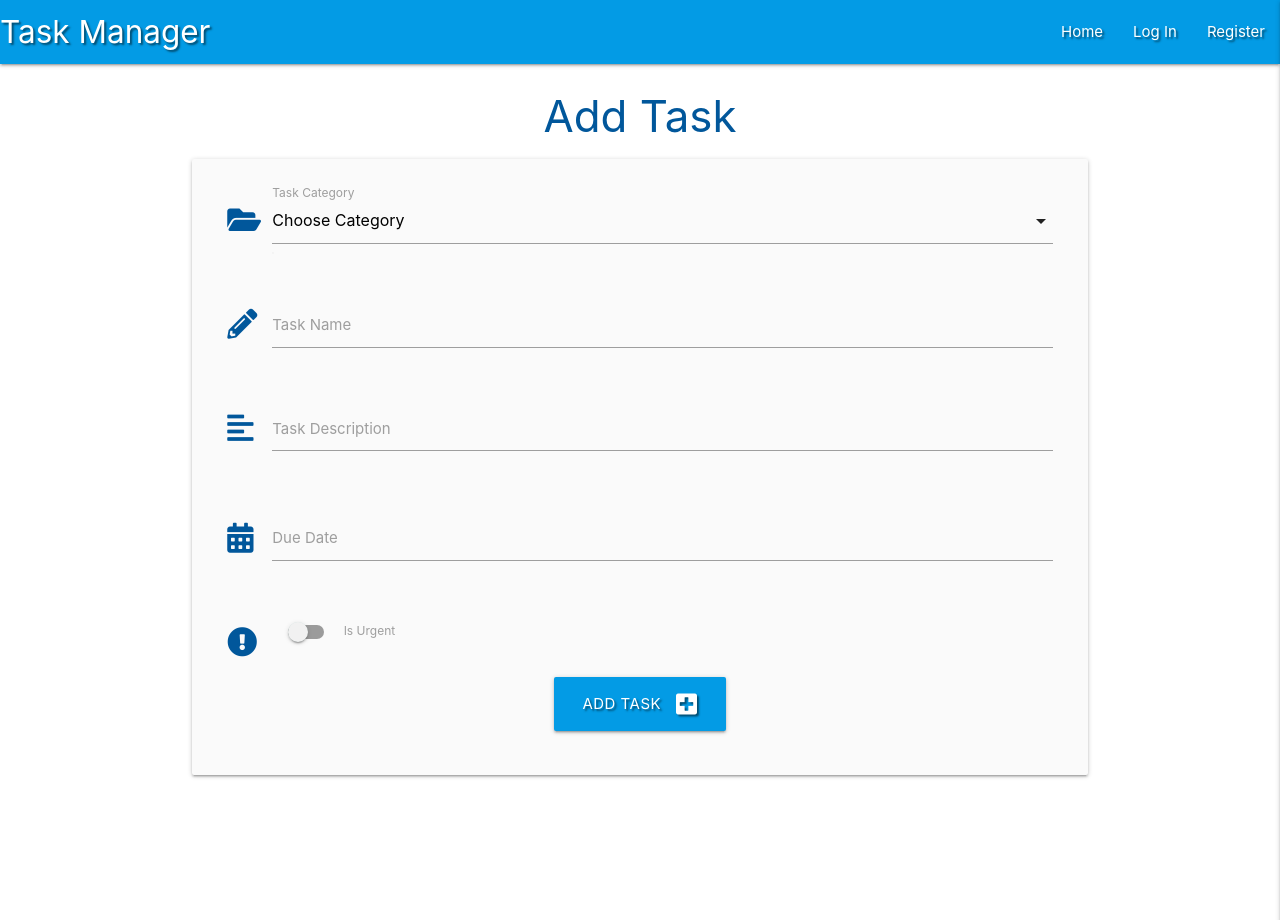
After one commit to vahega/Data_Manger-, a Flask app: page /add_task in a window 1280 px wide. The commit adds this page. Run offline with Flask 2, Linux system fonts and the light colour scheme; data that the repository does not hold is empty; some libraries are stand-ins or nearby versions.

Commit message:
add category

```diff
--- a/static/css/style.css
+++ b/static/css/style.css
@@ -0,0 +1,17 @@
+
+.text-shadow {
+    text-shadow: 2px 2px 2px rgba(0, 0, 0, 0.5);
+}
+
+.flashes h4 {
+    line-height: 2;
+}
+
+.btn-small {
+    margin: 5px;
+}
+
+.collapsible-header .col strong {
+    margin: 5px;
+    line-height: 42px;
+}
--- a/static/js/script.js
+++ b/static/js/script.js
@@ -0,0 +1,110 @@
+/*
+    jQuery for MaterializeCSS initialization
+*/
+
+$(document).ready(function () {
+    $(".sidenav").sidenav({edge: "right"});
+    $(".collapsible").collapsible();
+    $(".tooltipped").tooltip();
+    $("select").formSelect();
+    $(".datepicker").datepicker({
+        format: "dd mmmm, yyyy",
+        yearRange: 3,
+        showClearBtn: true,
+        i18n: {
+            done: "Select"
+        }
+    });
+
+    validateMaterializeSelect();
+    function validateMaterializeSelect() {
+        let classValid = { "border-bottom": "1px solid #4caf50", "box-shadow": "0 1px 0 0 #4caf50" };
+        let classInvalid = { "border-bottom": "1px solid #f44336", "box-shadow": "0 1px 0 0 #f44336" };
+        if ($("select.validate").prop("required")) {
+            $("select.validate").css({ "display": "block", "height": "0", "padding": "0", "width": "0", "position": "absolute" });
+        }
+        $(".select-wrapper input.select-dropdown").on("focusin", function () {
+            $(this).parent(".select-wrapper").on("change", function () {
+                if ($(this).children("ul").children("li.selected:not(.disabled)").on("click", function () { })) {
+                    $(this).children("input").css(classValid);
+                }
+            });
+        }).on("click", function () {
+            if ($(this).parent(".select-wrapper").children("ul").children("li.selected:not(.disabled)").css("background-color") === "rgba(0, 0, 0, 0.03)") {
+                $(this).parent(".select-wrapper").children("input").css(classValid);
+            } else {
+                $(".select-wrapper input.select-dropdown").on("focusout", function () {
+                    if ($(this).parent(".select-wrapper").children("select").prop("required")) {
+                        if ($(this).css("border-bottom") != "1px solid rgb(76, 175, 80)") {
+                            $(this).parent(".select-wrapper").children("input").css(classInvalid);
+                        }
+                    }
+                });
+            }
+        });
+    }
+});
+
+
+
+
+
+/*
+    vanilla JavaScript for MaterializeCSS initialization
+*/
+
+// document.addEventListener('DOMContentLoaded', function () {
+//     let sidenavs = document.querySelectorAll(".sidenav");
+//     let sidenavsInstance = M.Sidenav.init(sidenavs, {edge: "right"});
+//     let collapsibles = document.querySelectorAll(".collapsible");
+//     let collapsiblesInstance = M.Collapsible.init(collapsibles);
+//     let tooltips = document.querySelectorAll(".tooltipped");
+//     let tooltipsInstance = M.Tooltip.init(tooltips);
+//     let selects = document.querySelectorAll("select");
+//     let selectsInstance = M.FormSelect.init(selects);
+//     let datepickers = document.querySelectorAll(".datepicker");
+//     let datepickersInstance = M.Datepicker.init(datepickers, {
+//         format: "dd mmmm, yyyy",
+//         yearRange: 3,
+//         showClearBtn: true,
+//         i18n: {
+//             done: "Select"
+//         }
+//     });
+//     validateMaterializeSelect();
+//     function validateMaterializeSelect() {
+//         let classValid = "border-bottom: 1px solid #4caf50; box-shadow: 0 1px 0 0 #4caf50;";
+//         let classInvalid = "border-bottom: 1px solid #f44336; box-shadow: 0 1px 0 0 #f44336;";
+//         let selectValidate = document.querySelector("select.validate");
+//         let selectWrapperInput = document.querySelector(".select-wrapper input.select-dropdown");
+//         if (selectValidate.hasAttribute("required")) {
+//             selectValidate.style.cssText = "display: block; height: 0; padding: 0; width: 0; position: absolute;";
+//         }
+//         selectWrapperInput.addEventListener("focusin", (e) => {
+//             e.target.parentNode.addEventListener("change", () => {
+//                 ulSelectOptions = e.target.parentNode.childNodes[1].childNodes;
+//                 for (let i = 0; i < ulSelectOptions.length; i++) {
+//                     if (ulSelectOptions[i].className == "selected" && ulSelectOptions[i].hasAttribute != "disabled") {
+//                         e.target.style.cssText = classValid;
+//                     }
+//                 }
+//             });
+//         });
+//         selectWrapperInput.addEventListener("click", (e) => {
+//             ulSelectOptions = e.target.parentNode.childNodes[1].childNodes;
+//             for (let i = 0; i < ulSelectOptions.length; i++) {
+//                 if (ulSelectOptions[i].className == "selected" && ulSelectOptions[i].hasAttribute != "disabled" && ulSelectOptions[i].style.backgroundColor == "rgba(0, 0, 0, 0.03)") {
+//                     e.target.style.cssText = classValid;
+//                 } else {
+//                     e.target.addEventListener("focusout", () => {
+//                         if (e.target.parentNode.childNodes[3].hasAttribute("required")) {
+//                             if (e.target.style.borderBottom != "1px solid rgb(76, 175, 80)") {
+//                                 e.target.style.cssText = classInvalid;
+//                             }
+//                         }
+//                     });
+//                 }
+//             }
+//         });
+//     }
+// });
--- /dev/null
+++ b/templates/add_task.html
@@ -0,0 +1,71 @@
+{% extends "base.html" %}
+{% block content %}
+
+    <h3 class="light-blue-text text-darken-4 center-align">Add Task</h3>
+
+    <div class="row card-panel grey lighten-5">
+        <form class="col s12" method="POST" action="{{ url_for('add_task') }}">
+            <!-- category selection -->
+			<div class="row">
+				<div class="input-field col s12">
+                    <i class="fas fa-folder-open prefix light-blue-text text-darken-4"></i>
+					<select id="category_name" name="category_name" class="validate" required>
+                        <option value="" disabled selected>Choose Category</option>
+                        {% for category in categories %}
+                            <option value="{{ category.category_name }}">{{ category.category_name }}</option>
+                        {% endfor %}
+                    </select>
+					<label for="category_name">Task Category</label>
+				</div>
+			</div>
+            <!-- task name -->
+            <div class="row">
+                <div class="input-field col s12">
+                    <i class="fas fa-pencil-alt prefix light-blue-text text-darken-4"></i>
+                    <input id="task_name" name="task_name" minlength="5" maxlength="50"
+                        type="text" class="validate" required>
+                    <label for="task_name">Task Name</label>
+                </div>
+            </div>
+            <!-- task description -->
+            <div class="row">
+                <div class="input-field col s12">
+                    <i class="fas fa-align-left prefix light-blue-text text-darken-4"></i>
+                    <textarea id="task_description" name="task_description" minlength="5"
+                        maxlength="200" class="materialize-textarea validate" required></textarea>
+                    <label for="task_description">Task Description</label>
+                </div>
+            </div>
+            <!-- due date picker -->
+            <div class="row">
+                <div class="input-field col s12">
+                    <i class="fas fa-calendar-alt prefix light-blue-text text-darken-4"></i>
+                    <input id="due_date" name="due_date" type="text" class="datepicker validate" required>
+                    <label for="due_date">Due Date</label>
+                </div>
+            </div>
+            <!-- is urgent toggle -->
+			<div class="row">
+				<div class="input-field col s12">
+					<div class="switch">
+                        <i class="fas fa-exclamation-circle prefix light-blue-text text-darken-4"></i>
+						<label for="is_urgent">
+                            <input type="checkbox" id="is_urgent" name="is_urgent">
+                            <span class="lever"></span>
+                            Is Urgent
+                        </label>
+					</div>
+				</div>
+			</div>
+            <!-- submit button -->
+            <div class="row">
+                <div class="col s12 center-align">
+                    <button type="submit" class="btn-large light-blue darken-1 text-shadow">
+                        Add Task <i class="fas fa-plus-square right"></i>
+                    </button>
+                </div>
+            </div>
+        </form>
+    </div>
+
+{% endblock %}
--- a/templates/base.html
+++ b/templates/base.html
@@ -1,3 +1,4 @@
+
 <!DOCTYPE html>
 <html lang="en">
 <head>
```
Also changed, not shown: templates/add_category.html (added, +28 -0 lines), templates/categories.html (added, +31 -0 lines), templates/edit_category.html (added, +31 -0 lines), templates/edit_task.html (added, +86 -0 lines).
